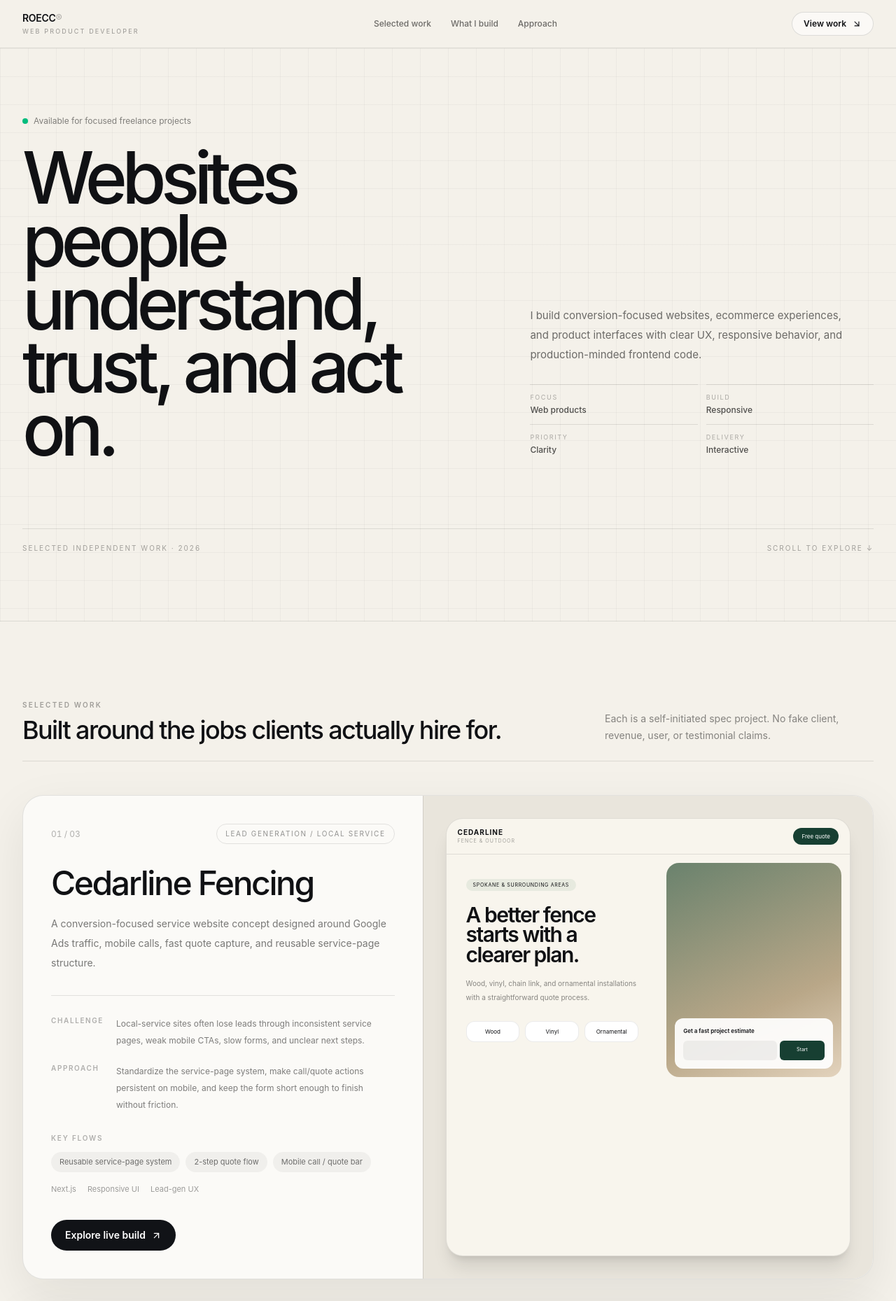
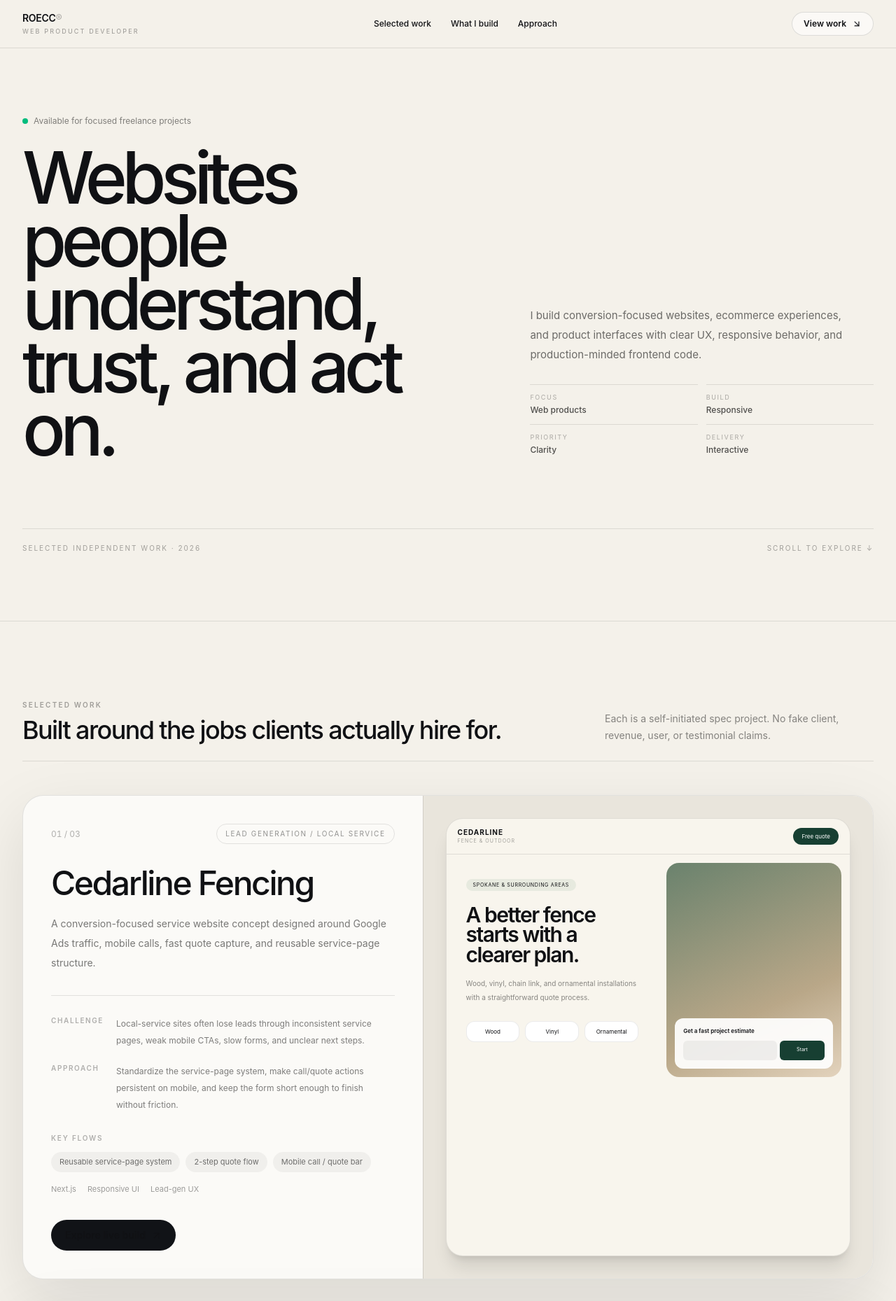
Before and after one commit to hdyrowecc/ai-social-content-studio-demo, a Next.js app: page / in a window 1280 px wide. Shown: the top 1859 px of the page at 70% size. Built offline with nearby package versions, Linux system fonts and the light colour scheme.

Commit message:
V3 refine global visual language

```diff
--- a/app/globals.css
+++ b/app/globals.css
@@ -1,42 +1,32 @@
 @import "tailwindcss";
 
 :root {
-  --ink: #101114;
-  --paper: #f4f1ea;
-  --muted: #70737a;
-  --line: rgba(16,17,20,.12);
+  --paper: #f3f0e9;
+  --ink: #111214;
+  --muted: #6e706f;
+  --line: rgba(17,18,20,.12);
 }
-
 * { box-sizing: border-box; }
 html { scroll-behavior: smooth; }
 body {
   margin: 0;
-  background: #f4f1ea;
-  color: #101114;
+  background: var(--paper);
+  color: var(--ink);
   font-family: Inter, ui-sans-serif, system-ui, -apple-system, BlinkMacSystemFont, "Segoe UI", sans-serif;
   -webkit-font-smoothing: antialiased;
+  text-rendering: optimizeLegibility;
 }
-button, input, textarea, select { font: inherit; }
-button, a { -webkit-tap-highlight-color: transparent; }
+button,input,textarea,select { font: inherit; }
 button { cursor: pointer; }
-::selection { background: #17191f; color: white; }
-
-.portfolio-grid {
-  background-image:
-    linear-gradient(rgba(15,16,18,.035) 1px, transparent 1px),
-    linear-gradient(90deg, rgba(15,16,18,.035) 1px, transparent 1px);
-  background-size: 40px 40px;
-}
-
-.hairline { border-color: rgba(16,17,20,.12); }
-.soft-shadow { box-shadow: 0 24px 70px rgba(24,22,16,.08); }
-.card-lift { transition: transform .35s cubic-bezier(.2,.75,.2,1), box-shadow .35s ease; }
-.card-lift:hover { transform: translateY(-4px); box-shadow: 0 30px 80px rgba(24,22,16,.11); }
-.fade-up { animation: fadeUp .65s cubic-bezier(.2,.75,.2,1) both; }
-.fade-up-delay { animation: fadeUp .65s .12s cubic-bezier(.2,.75,.2,1) both; }
-@keyframes fadeUp { from { opacity: 0; transform: translateY(12px); } to { opacity: 1; transform: translateY(0); } }
-.shimmer { animation: shimmer 1.7s ease-in-out infinite; }
-@keyframes shimmer { 0%,100% { opacity:.35 } 50% { opacity:.75 } }
-
-.demo-dark { color-scheme: dark; }
-.demo-light { color-scheme: light; }
+a { color: inherit; text-decoration: none; }
+::selection { background:#111214; color:#f3f0e9; }
+.display-serif { font-family: Georgia, "Times New Roman", serif; }
+.soft-shadow { box-shadow: 0 30px 90px rgba(24,22,18,.10); }
+.reveal { animation: reveal .7s cubic-bezier(.2,.75,.2,1) both; }
+.reveal-d1 { animation: reveal .7s .12s cubic-bezier(.2,.75,.2,1) both; }
+.reveal-d2 { animation: reveal .7s .22s cubic-bezier(.2,.75,.2,1) both; }
+@keyframes reveal { from { opacity:0; transform:translateY(16px) } to { opacity:1; transform:translateY(0) } }
+.marquee { animation: marquee 22s linear infinite; }
+@keyframes marquee { from { transform:translateX(0) } to { transform:translateX(-50%) } }
+.no-scrollbar::-webkit-scrollbar { display:none; }
+.no-scrollbar { scrollbar-width:none; }
```
